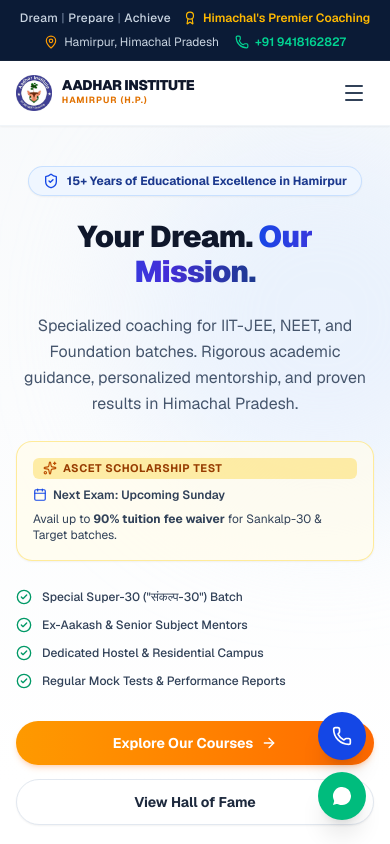
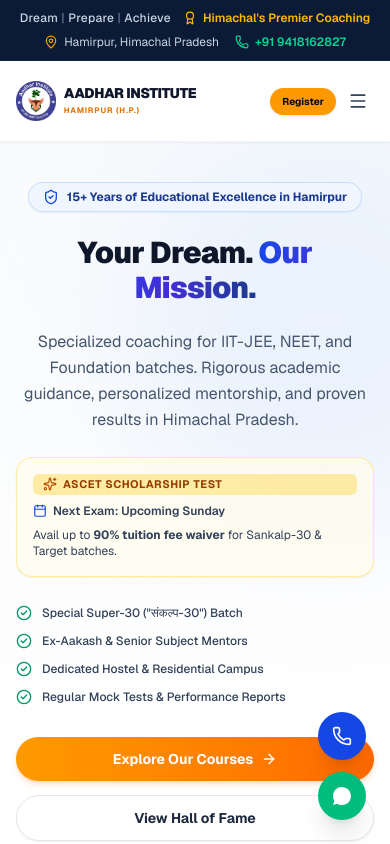
Before and after one commit to patyal1529/aadhar-web, a Next.js app: page / in a window 390 px wide. Shown: the top 844 px of the page. Built offline with nearby package versions, Linux system fonts and the light colour scheme.

Commit message:
Update Navbar.jsx

```diff
--- a/src/components/Navbar.jsx
+++ b/src/components/Navbar.jsx
@@ -25,30 +25,30 @@
   return (
     <nav className="sticky top-0 z-50 bg-white/95 backdrop-blur-md border-b border-slate-100 shadow-xs transition-all">
       <div className="max-w-7xl mx-auto px-4 sm:px-6 lg:px-8">
-        <div className="flex items-center justify-between h-16 sm:h-20">
+        <div className="flex items-center justify-between h-20 gap-2">
 
-          {/* Logo + Institute Branding */}
+          {/* Logo + Institute Branding - shrink prevent and layout wrap proof */}
           <a
             href="#"
             onClick={scrollToTop}
-            className="flex items-center gap-2.5 sm:gap-3 shrink-0 py-1 group cursor-pointer"
+            className="flex items-center gap-2 sm:gap-3 shrink-0 py-1 group cursor-pointer min-w-0"
           >
             <img
               src="/aadhar-web/logo.jpg"
               alt="Aadhar Institute Logo"
-              className="h-9 sm:h-11 md:h-12 w-auto object-contain transition-transform duration-200 group-hover:scale-105 shrink-0"
+              className="h-10 sm:h-12 w-auto object-contain transition-transform duration-200 group-hover:scale-105 shrink-0"
             />
-            <div className="flex flex-col justify-center">
-              <span className="text-sm sm:text-lg md:text-xl font-black tracking-tight text-slate-900 leading-none">
+            <div className="flex flex-col justify-center min-w-0">
+              <span className="text-[14px] xs:text-base sm:text-lg md:text-xl font-black tracking-tight text-slate-900 leading-none truncate">
                 AADHAR INSTITUTE
               </span>
-              <span className="text-[9px] sm:text-[10px] md:text-[11px] font-bold tracking-widest text-amber-600 uppercase mt-0.5">
+              <span className="text-[8px] xs:text-[9px] sm:text-[10px] md:text-[11px] font-bold tracking-widest text-amber-600 uppercase mt-1 shrink-0">
                 HAMIRPUR (H.P.)
               </span>
             </div>
           </a>
 
-          {/* Desktop Navigation Links (Only on Large Screens) */}
+          {/* Desktop Navigation Links */}
           <div className="hidden lg:flex items-center gap-7">
             <div className="flex items-center gap-6">
               {navLinks.map((link) => (
@@ -72,14 +72,20 @@
             </Link>
           </div>
 
-          {/* Mobile Right Action: ONLY Hamburger Menu (Collision Fixed) */}
-          <div className="flex lg:hidden items-center shrink-0">
+          {/* Mobile Actions: Secure space and keep gap stable */}
+          <div className="flex lg:hidden items-center gap-1.5 xs:gap-2.5 shrink-0 ml-auto">
+            <Link
+              href="/register"
+              className="bg-amber-500 hover:bg-amber-600 text-slate-950 font-bold px-3 sm:px-4 py-1.5 rounded-full text-[10px] xs:text-xs shadow-sm transition whitespace-nowrap active:scale-95"
+            >
+              Register
+            </Link>
             <button
               onClick={() => setIsOpen(!isOpen)}
-              className="p-2 rounded-xl text-slate-700 hover:bg-slate-100 transition focus:outline-none"
+              className="p-1.5 sm:p-2 rounded-xl text-slate-700 hover:bg-slate-100 transition focus:outline-none shrink-0"
               aria-label="Toggle navigation menu"
             >
-              {isOpen ? <X className="w-6 h-6" /> : <Menu className="w-6 h-6" />}
+              {isOpen ? <X className="w-5 h-5 sm:w-6 sm:h-6" /> : <Menu className="w-5 h-5 sm:w-6 sm:h-6" />}
             </button>
           </div>
 
@@ -99,8 +105,6 @@
               {link.label}
             </a>
           ))}
-
-          {/* Prominent Register Button inside Mobile Menu */}
           <div className="pt-2">
             <Link
               href="/register"
```
